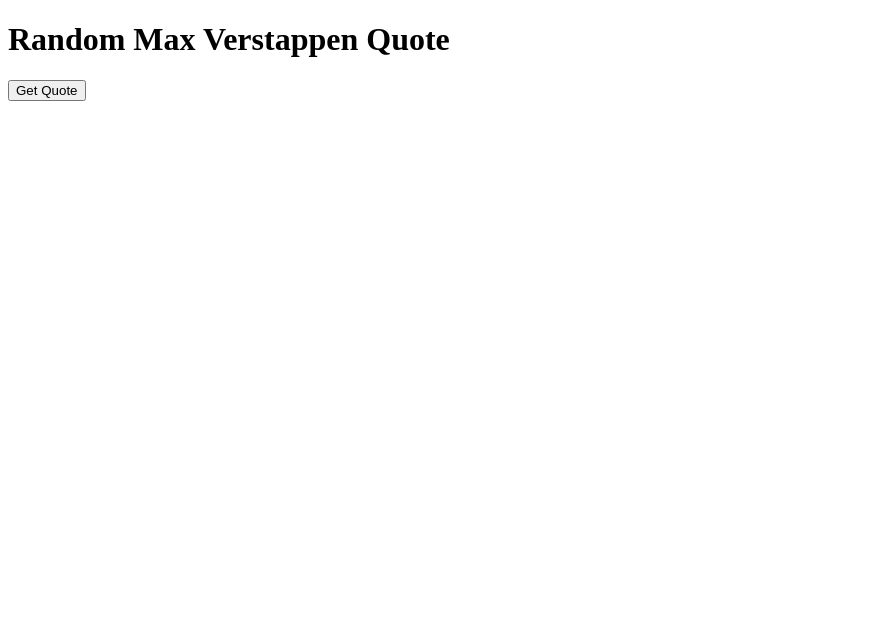
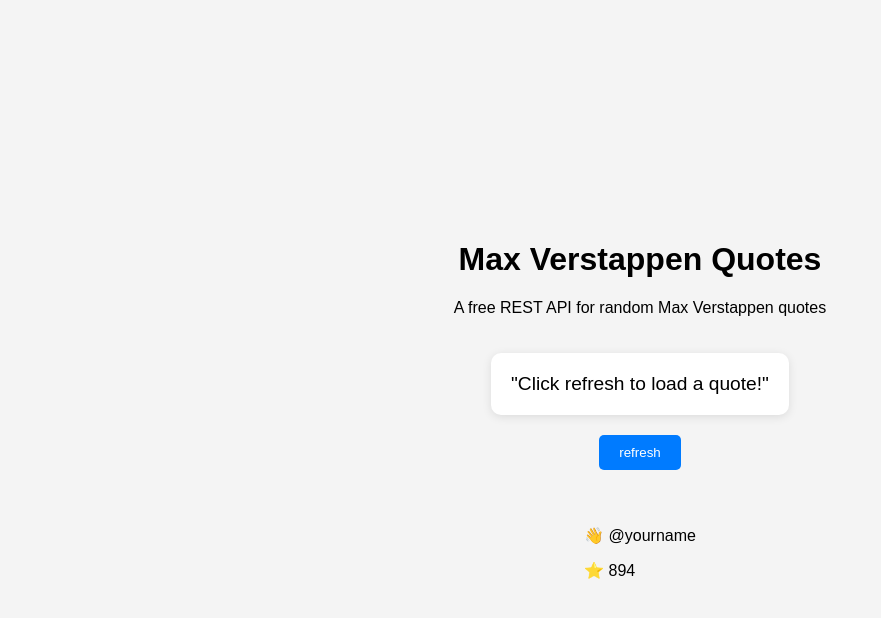
Before and after one commit to aishanijuneja/max-verstappen-quotes-api, a website: page index.html in a window 1280 px wide. Shown: the whole page, without its empty margins (0-881 px from the left). Drawn offline with Linux system fonts and the light colour scheme; no server answers.

Commit message:
Updated UI and integrated Max Verstappen quotes

```diff
--- a/index.html
+++ b/index.html
@@ -4,22 +4,98 @@
     <meta charset="UTF-8">
     <meta name="viewport" content="width=device-width, initial-scale=1.0">
     <title>Max Verstappen Quotes</title>
+    <style>
+        body {
+            font-family: Arial, sans-serif;
+            display: flex;
+            flex-direction: column;
+            align-items: center;
+            justify-content: center;
+            height: 100vh;
+            background-color: #f4f4f4;
+            margin: 0;
+        }
+
+        .header {
+            text-align: center;
+            margin-bottom: 20px;
+        }
+
+        .quote-box {
+            background-color: white;
+            padding: 20px;
+            border-radius: 10px;
+            box-shadow: 0 2px 10px rgba(0, 0, 0, 0.1);
+            max-width: 600px;
+            text-align: center;
+            margin-bottom: 20px;
+        }
+
+        .quote-box p {
+            font-size: 1.2em;
+            margin: 0;
+        }
+
+        .quote-author {
+            margin-top: 10px;
+            color: #666;
+        }
+
+        .buttons {
+            margin-bottom: 20px;
+        }
+
+        .buttons button {
+            background-color: #007bff;
+            color: white;
+            border: none;
+            padding: 10px 20px;
+            cursor: pointer;
+            border-radius: 5px;
+            margin: 0 10px;
+        }
+
+        .buttons button:hover {
+            background-color: #0056b3;
+        }
+
+        .footer {
+            margin-top: 20px;
+        }
+    </style>
 </head>
 <body>
-    <h1>Random Max Verstappen Quote</h1>
-    <button id="get-quote">Get Quote</button>
-    <p id="quote-display"></p>
+
+    <div class="header">
+        <h1>Max Verstappen Quotes</h1>
+        <p>A free REST API for random Max Verstappen quotes</p>
+    </div>
+
+    <div class="quote-box" id="quoteBox">
+        <p id="quoteText">"Click refresh to load a quote!"</p>
+    </div>
+
+    <div class="buttons">
+        <button id="refreshBtn">refresh</button>
+    </div>
+
+    <div class="footer">
+        <p>👋 @yourname</p>
+        <span>⭐ 894</span>
+    </div>
 
     <script>
-        document.getElementById('get-quote').addEventListener('click', async () => {
-            try {
-                const response = await fetch('/.netlify/functions/quote'); // Call your Netlify function
-                const data = await response.json();
-                document.getElementById('quote-display').innerText = data.quote; // Display the quote
-            } catch (error) {
-                console.error('Error fetching quote:', error);
-            }
-        });
+        async function fetchQuote() {
+            const response = await fetch('/.netlify/functions/quotes');
+            const data = await response.json();
+            document.getElementById('quoteText').innerText = `"${data.quote}"`;
+        }
+
+        document.getElementById('refreshBtn').addEventListener('click', fetchQuote);
+
+        // Fetch an initial quote on load
+        fetchQuote();
     </script>
+
 </body>
 </html>
```
Also changed, not shown: functions/index.js (+24 -40 lines).
